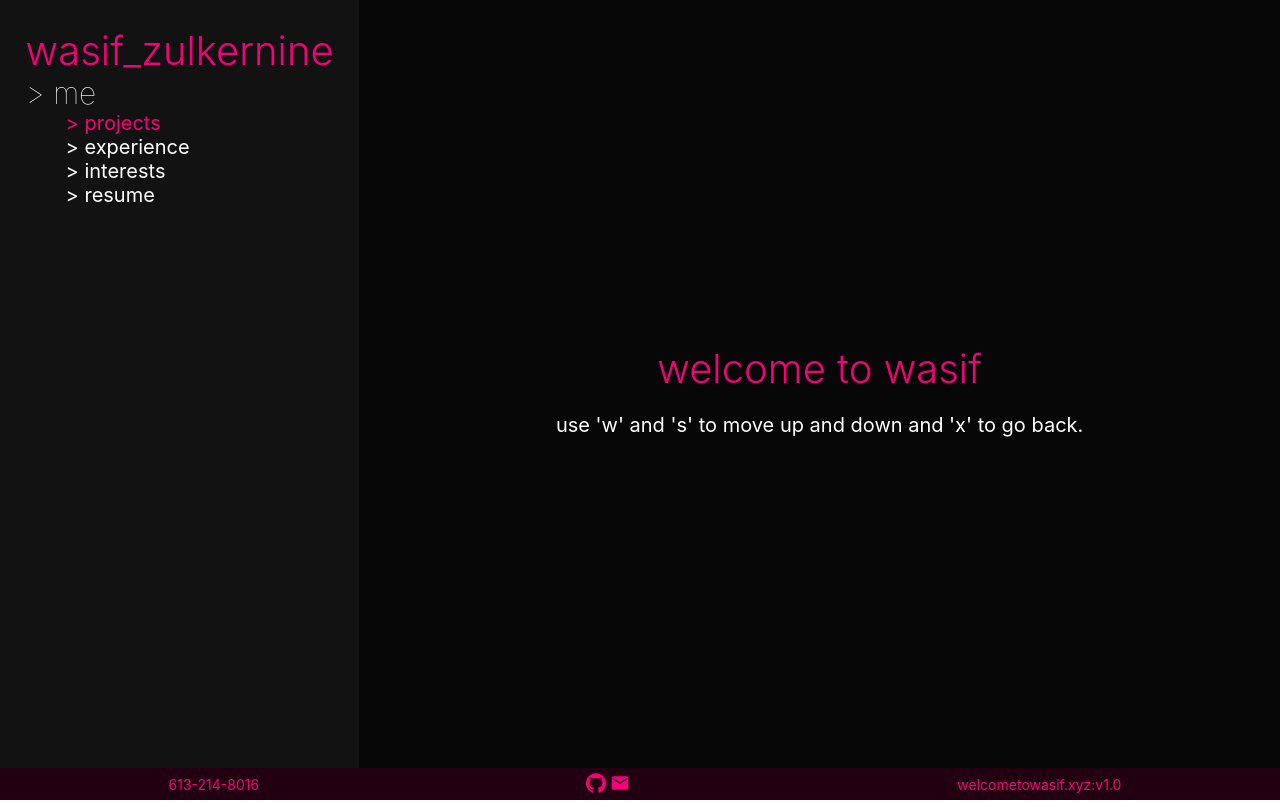
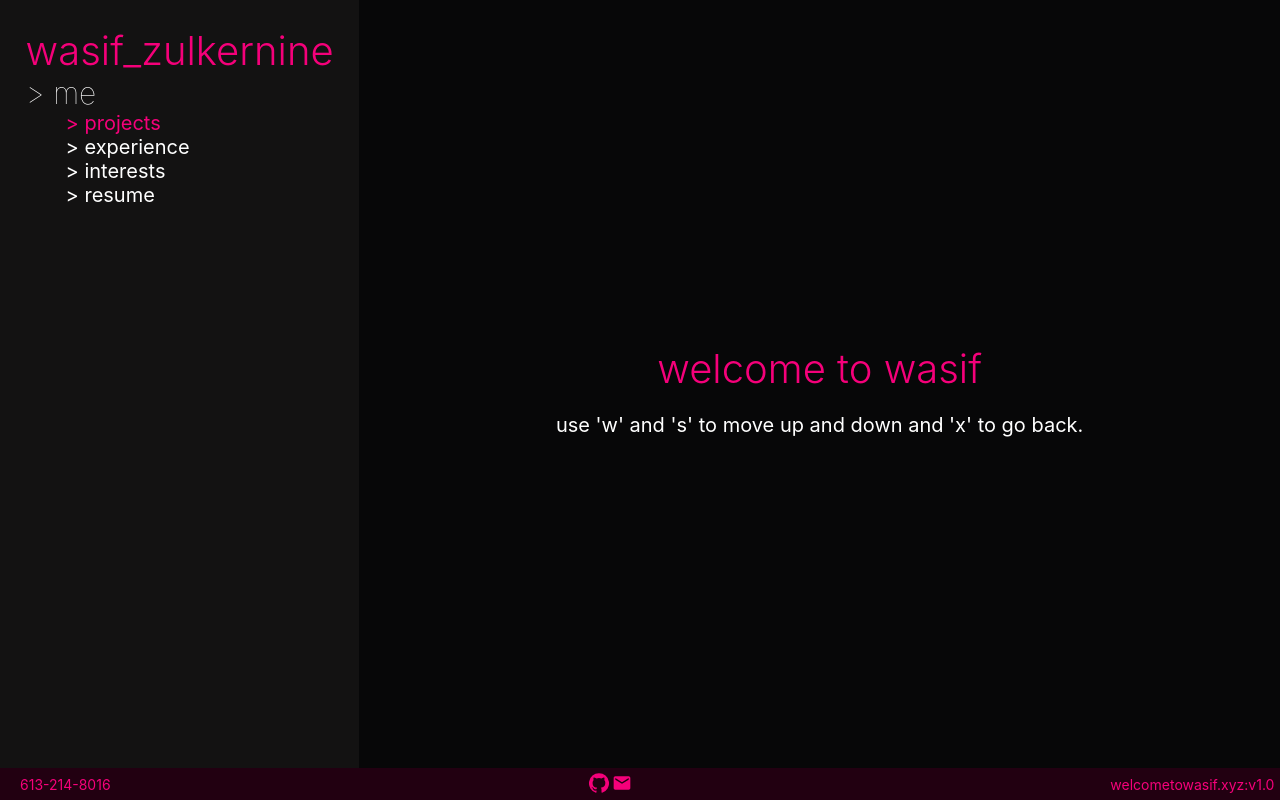
Before and after one commit to Wasifz9/keys, a React (Create React App) app: page / in a window 1280 px wide. Built offline with nearby package versions, Linux system fonts and the light colour scheme.

Commit message:
updated to look more like an editor beter

```diff
--- a/public/index.html
+++ b/public/index.html
@@ -28,7 +28,7 @@
   </head>
   <body>
     <noscript>You need to enable JavaScript to run this app.</noscript>
-    <div id="root"></div>
+    <div id="root" className = "root"></div>
     <!--
       This HTML file is a template.
       If you open it directly in the browser, you will see an empty page.
--- a/src/App.css
+++ b/src/App.css
@@ -2,7 +2,7 @@
   text-align: left;
   background-color: #131212;
   height: 100vh;
-  width: 100vw;
+  width: 100%;
   color: white;
   display: flex;
   flex-direction: row;
@@ -68,12 +68,12 @@ ul{
   height: 4vh;
   background-color: #220011;
   margin:0;
-  width: 100vw;
-  padding: 0px 5px;
+  width: 98%;
+  padding: 0px 20px;
   color: var(--primary-color);
   flex-direction: row;
   display: flex;
-  justify-content: space-around;
+  justify-content: space-between;
   align-items: center;
   font-size: 14px;
 }
--- a/src/index.css
+++ b/src/index.css
@@ -14,3 +14,7 @@ code {
   font-family: source-code-pro, Menlo, Monaco, Consolas, 'Courier New',
     monospace;
 }
+
+.root {
+  width: 100vw;
+}
```
